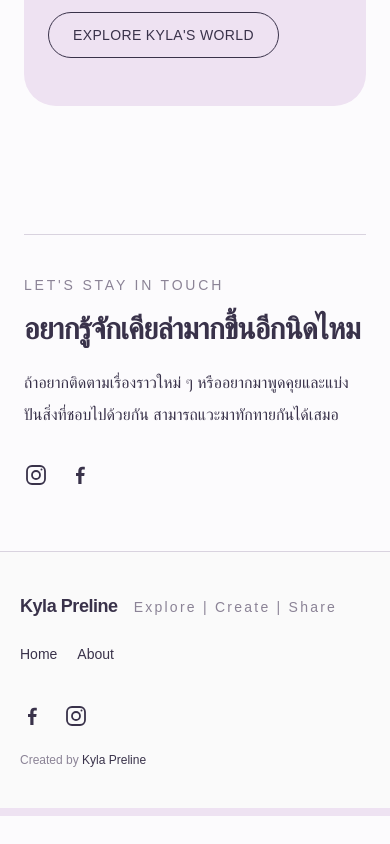
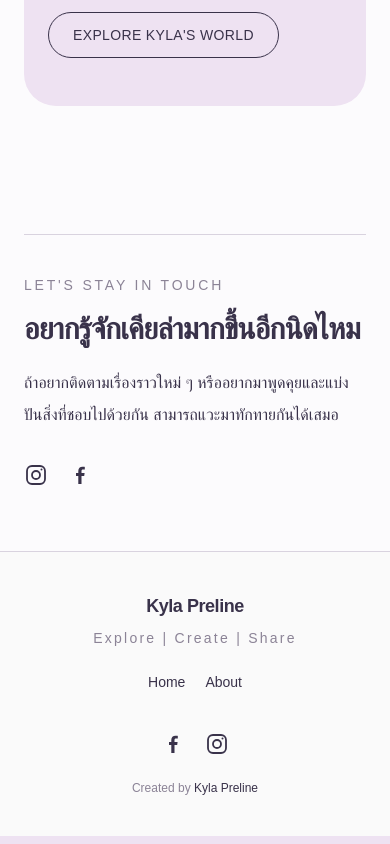
Before and after one commit to kylapreline/prompt-vault, a Next.js app: page /about in a window 390 px wide. Shown: the part 2530-3374 px from the top of the page. Before the commit the page ends 3346 px from the top, so only its background shows below. Built offline with nearby package versions, Linux system fonts and the light colour scheme; a web font is replaced by a local one.

Commit message:
Add gallery pagination and update mobile footer

```diff
--- a/app/components/Footer.tsx
+++ b/app/components/Footer.tsx
@@ -5,7 +5,7 @@
     <footer className="border-t border-[#d9d3df] bg-[#fafafa] text-[#39324a]">
       <div className="mx-auto grid w-full max-w-[1100px] gap-10 px-5 py-10 sm:grid-cols-2 sm:items-end sm:py-12">
         <div>
-          <div className="flex flex-wrap items-baseline gap-x-4 gap-y-2">
+          <div className="flex flex-col items-center gap-2 text-center sm:flex-row sm:items-baseline sm:gap-x-4 sm:gap-y-2 sm:text-left">
             <p className="text-lg font-semibold tracking-tight">
               Kyla Preline
             </p>
@@ -17,7 +17,7 @@
 
           <nav
             aria-label="Footer navigation"
-            className="mt-6 flex flex-wrap gap-x-5 gap-y-3 text-sm"
+            className="mt-6 flex flex-wrap justify-center gap-x-5 gap-y-3 text-sm sm:justify-start"
           >
             <Link className="transition-opacity hover:opacity-60" href="/">
               Home
@@ -31,8 +31,8 @@
           </nav>
         </div>
 
-        <div className="sm:text-right">
-          <div className="flex items-center gap-5 sm:justify-end">
+        <div className="text-center sm:text-right">
+          <div className="flex items-center justify-center gap-5 sm:justify-end">
             <a
               className="text-[#39324a] transition-opacity hover:opacity-60"
               href="https://www.facebook.com/KylaPreline"
```
